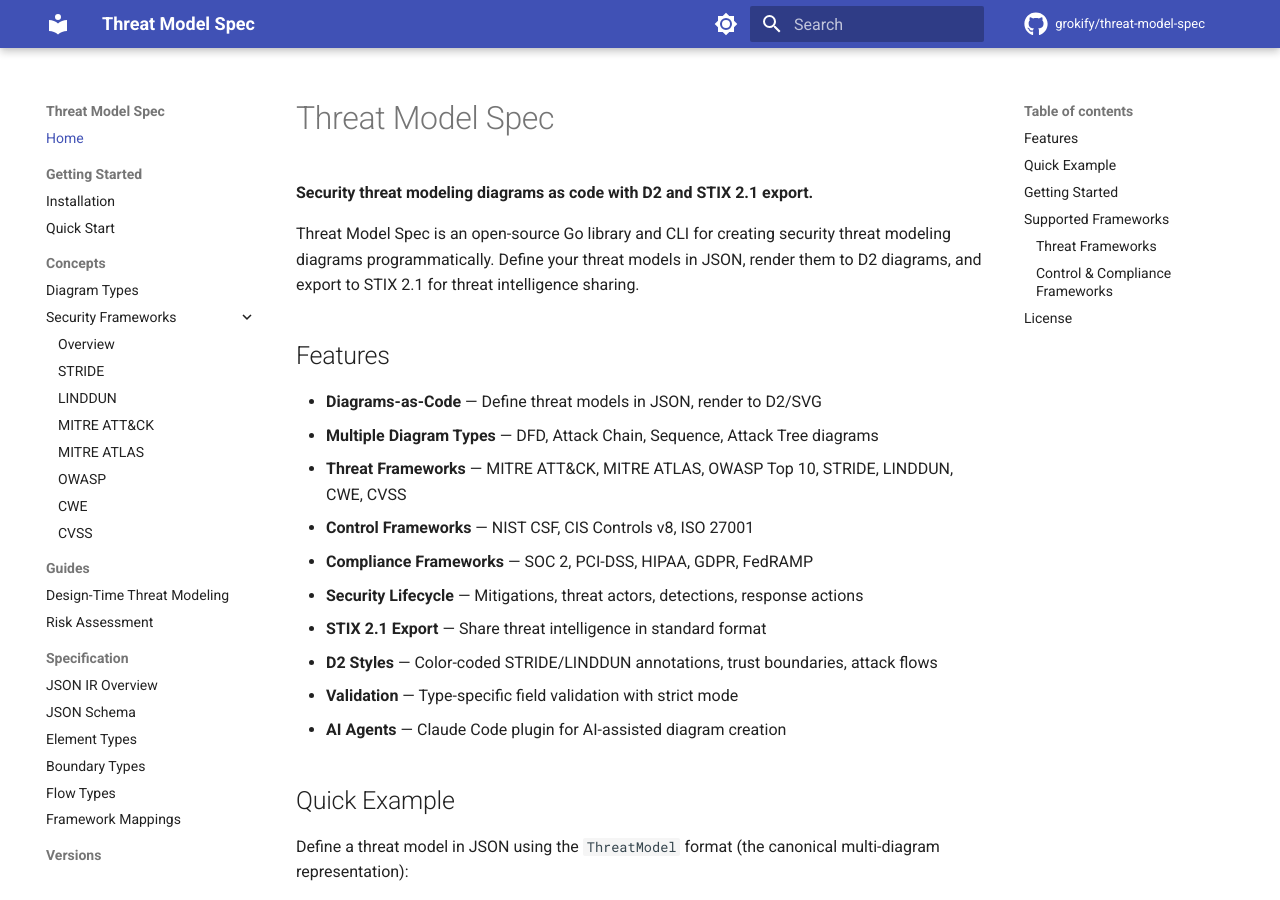
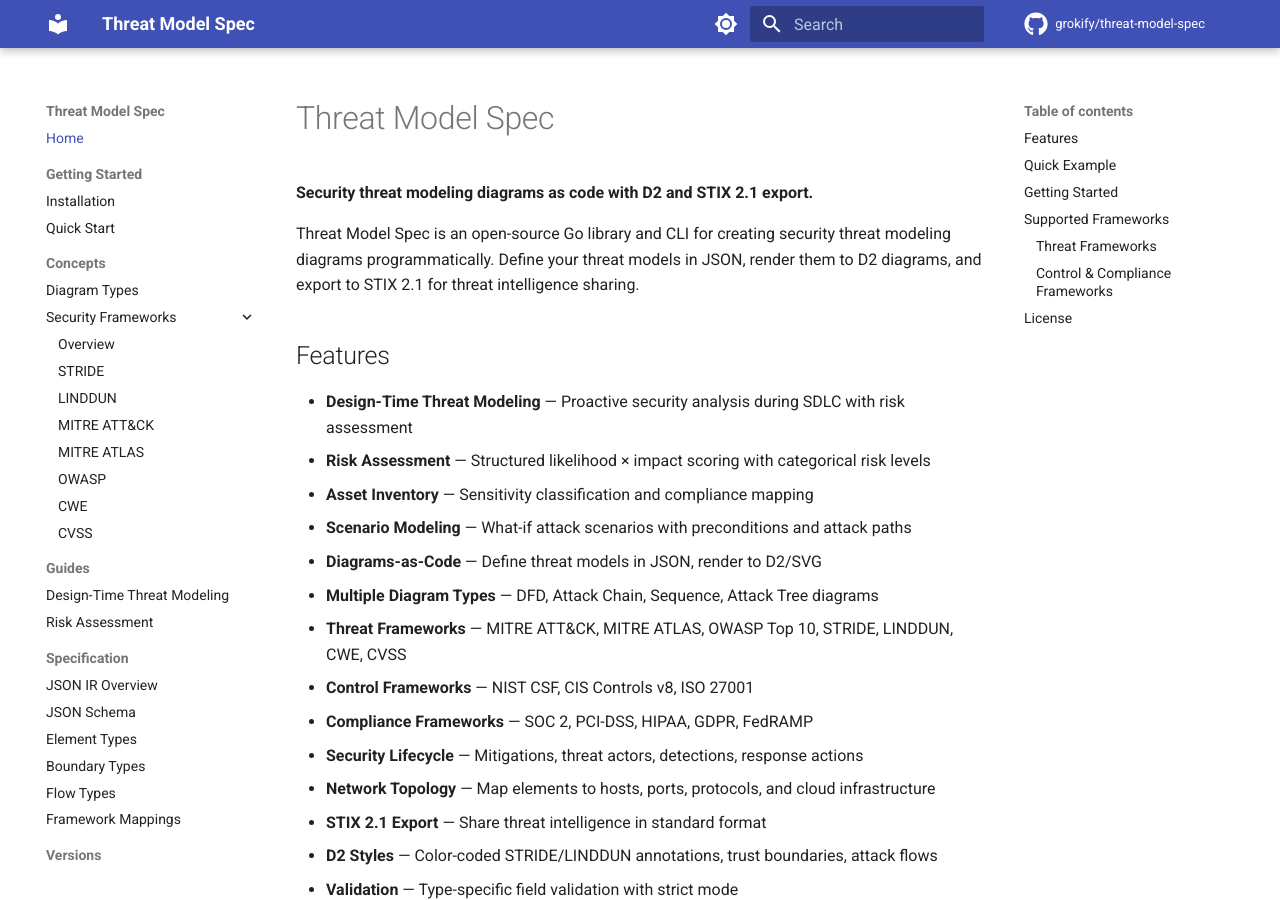
Before and after one commit to grokify/threat-model-spec, an MkDocs documentation site: the page built from docs/index.md, in a window 1280 px wide and 900 px high. Built offline with MkDocs 1.6.1 and Material for MkDocs 9.7.7, drawn with Linux system fonts in a browser that asks for light colours; comment, search, counter and statistics services are not loaded.

Commit message:
docs: update MkDocs site for v0.5.0
Co-Authored-By: Claude Opus 4.5 <noreply@anthropic.com>

```diff
--- a/docs/index.md
+++ b/docs/index.md
@@ -6,12 +6,17 @@ Threat Model Spec is an open-source Go library and CLI for creating security thr
 
 ## Features
 
+- **Design-Time Threat Modeling** — Proactive security analysis during SDLC with risk assessment
+- **Risk Assessment** — Structured likelihood × impact scoring with categorical risk levels
+- **Asset Inventory** — Sensitivity classification and compliance mapping
+- **Scenario Modeling** — What-if attack scenarios with preconditions and attack paths
 - **Diagrams-as-Code** — Define threat models in JSON, render to D2/SVG
 - **Multiple Diagram Types** — DFD, Attack Chain, Sequence, Attack Tree diagrams
 - **Threat Frameworks** — MITRE ATT&CK, MITRE ATLAS, OWASP Top 10, STRIDE, LINDDUN, CWE, CVSS
 - **Control Frameworks** — NIST CSF, CIS Controls v8, ISO 27001
 - **Compliance Frameworks** — SOC 2, PCI-DSS, HIPAA, GDPR, FedRAMP
 - **Security Lifecycle** — Mitigations, threat actors, detections, response actions
+- **Network Topology** — Map elements to hosts, ports, protocols, and cloud infrastructure
 - **STIX 2.1 Export** — Share threat intelligence in standard format
 - **D2 Styles** — Color-coded STRIDE/LINDDUN annotations, trust boundaries, attack flows
 - **Validation** — Type-specific field validation with strict mode
--- a/mkdocs.yml
+++ b/mkdocs.yml
@@ -91,6 +91,7 @@ nav:
     - Flow Types: specification/flows.md
     - Framework Mappings: specification/mappings.md
   - Versions:
+    - v0.5.0: versions/v0.5.0/specification.md
     - v0.4.0: versions/v0.4.0/specification.md
   - D2 Styles:
     - Overview: styles/index.md
@@ -104,6 +105,7 @@ nav:
     - generate: cli/generate.md
     - validate: cli/validate.md
   - Releases:
+    - v0.5.0: releases/v0.5.0.md
     - v0.4.0: releases/v0.4.0.md
     - v0.3.0: releases/v0.3.0.md
     - v0.2.0: releases/v0.2.0.md
```
